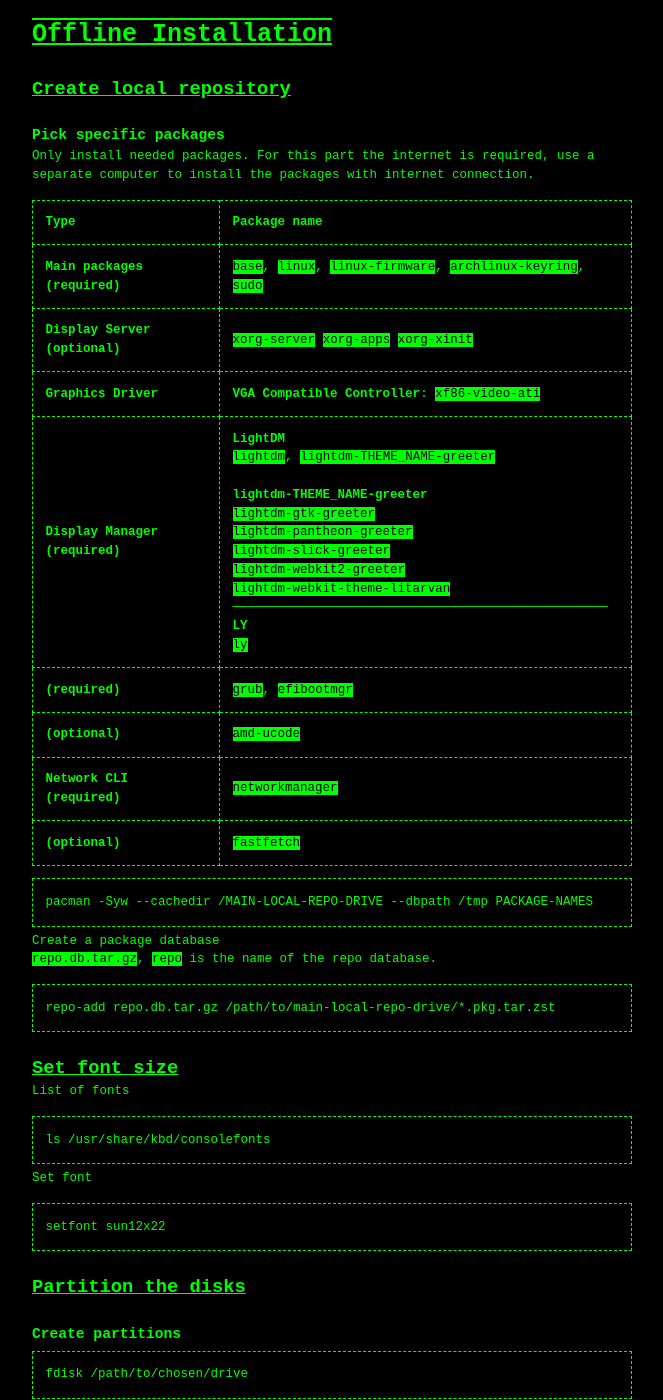
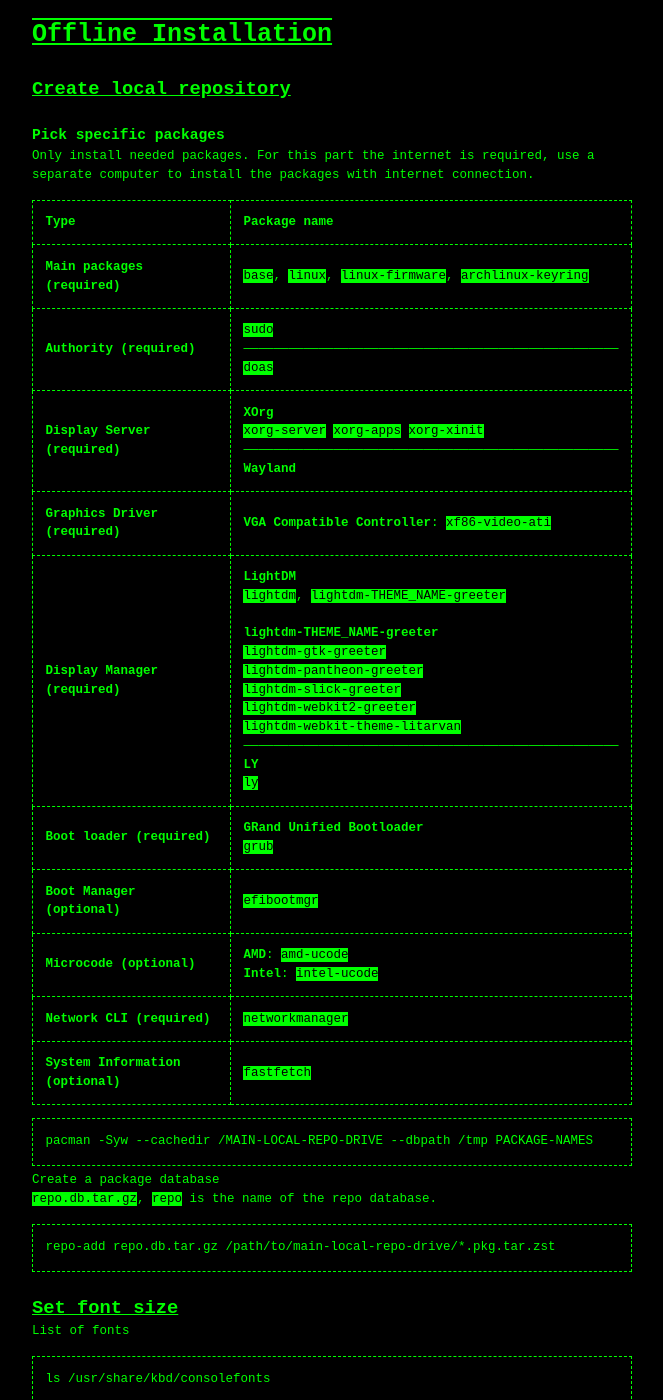
Before and after one commit to C0DE33301/MyBlog, a Jekyll site: the page built from _posts/2026-07-05-Arch-Linux.md, in a window 1280 px wide and 1400 px high, scrolled down 1505 px. Shown: the whole window, without its empty margins (308-971 px from the left). Built offline with Jekyll 4.4.1, drawn with Linux system fonts in a browser that asks for light colours.

Commit message:
Mini fix post

```diff
--- a/_posts/2026-07-05-Arch-Linux.md
+++ b/_posts/2026-07-05-Arch-Linux.md
@@ -79,14 +79,16 @@
 
 |Type|Package name|
 |---|---|
-|**Main packages (required)**|`base`, `linux`, `linux-firmware`, `archlinux-keyring`, `sudo`|
-|**Display Server (optional)**|`xorg-server` `xorg-apps` `xorg-xinit`|
-|**Graphics Driver**|**VGA Compatible Controller**: `xf86-video-ati`|
+|**Main packages (required)**|`base`, `linux`, `linux-firmware`, `archlinux-keyring`|
+|**Authority (required)**|`sudo`<br>------------------------------------------------------------------------------------------------------------------------------------------------------<br>`doas`|
+|**Display Server (required)**|**XOrg**<br>`xorg-server` `xorg-apps` `xorg-xinit`<br>------------------------------------------------------------------------------------------------------------------------------------------------------<br>**Wayland**<br>|
+|**Graphics Driver (required)**|**VGA Compatible Controller**: `xf86-video-ati`|
 |**Display Manager (required)**|**LightDM**<br>`lightdm`, `lightdm-THEME_NAME-greeter`<br><br>**lightdm-THEME_NAME-greeter**<br>`lightdm-gtk-greeter`<br>`lightdm-pantheon-greeter`<br>`lightdm-slick-greeter`<br>`lightdm-webkit2-greeter`<br>`lightdm-webkit-theme-litarvan`<br>------------------------------------------------------------------------------------------------------------------------------------------------------<br>**LY**<br>`ly`|
-|**(required)**|`grub`, `efibootmgr`|
-|**(optional)**|`amd-ucode`|
+|**Boot loader (required)**|**GRand Unified Bootloader** <br>`grub`|
+|**Boot Manager (optional)**|`efibootmgr`|
+|**Microcode (optional)**|**AMD**: `amd-ucode`<br> **Intel**: `intel-ucode`|
 |**Network CLI (required)**|`networkmanager`|
-|**(optional)**|`fastfetch`|
+|**System Information (optional)**|`fastfetch`|
 
 {% highlight diff %}
 pacman -Syw --cachedir /MAIN-LOCAL-REPO-DRIVE --dbpath /tmp PACKAGE-NAMES
```
